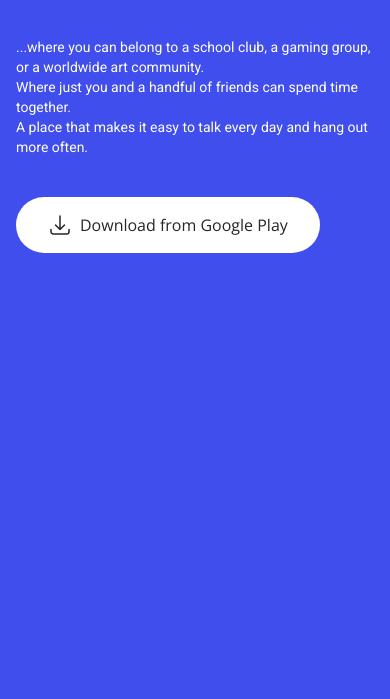
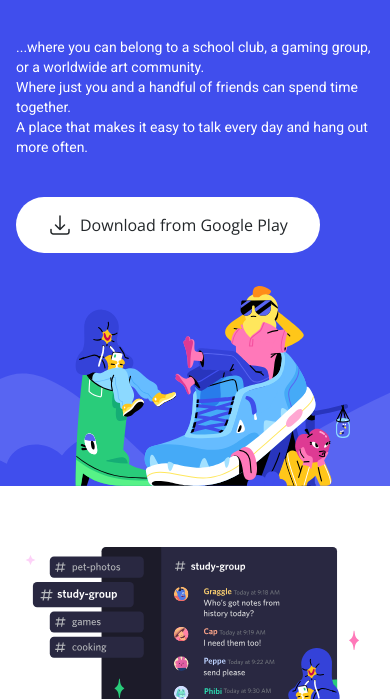
Before and after one commit to Shivanand0297/discord-clone, a website: page src/index.html in a window 390 px wide. Shown: the part 145-844 px from the top of the page. Drawn offline with nearby package versions, Linux system fonts and the light colour scheme.

Commit message:
fixed mobile version hero

```diff
--- a/src/index.html
+++ b/src/index.html
@@ -137,7 +137,7 @@
         <img src="./assets/1.svg" alt="mock" class="absolute bottom-0 -right-[430px] md:-right-[144px] lg:-right-[350px] z-0" >
         <img src="./assets/2.svg" alt="mock" class="absolute bottom-0 -left-10 sm:-left-96 md:-left-full lg:w-[50%] lg:-left-[355px] z-0" >
 
-        <div class="content container mx-auto pt-6 sm:pt-14 md:pt-20 h-[120vh] md:h-[115vh] lg:h-[80vh] lg:w-full flex flex-col items-start lg:items-center justify-start gap-10">
+        <div class="content container mx-auto pt-6 sm:pt-14 md:pt-20 h-[65vh] md:h-[115vh] lg:h-[80vh] lg:w-full flex flex-col items-start lg:items-center justify-start gap-10">
           <h1 class="text-3xl md:text-6xl z-10 tracking-widest">IMAGINE A PLACE...</h1>
           <p class="font-normal font-roboto text-sm lg:text-lg xl:text-xl xl:leading-8 text-start lg:text-center z-10 w-full sm:w-[60%] lg:w-full">...where you can belong to a school club, a gaming group, or a worldwide art community. <br> Where just you and a handful of friends can spend time together. <br> A place that makes it easy to talk every day and hang out more often.</p>
 
```
Also changed, not shown: src/dist/output.css.
